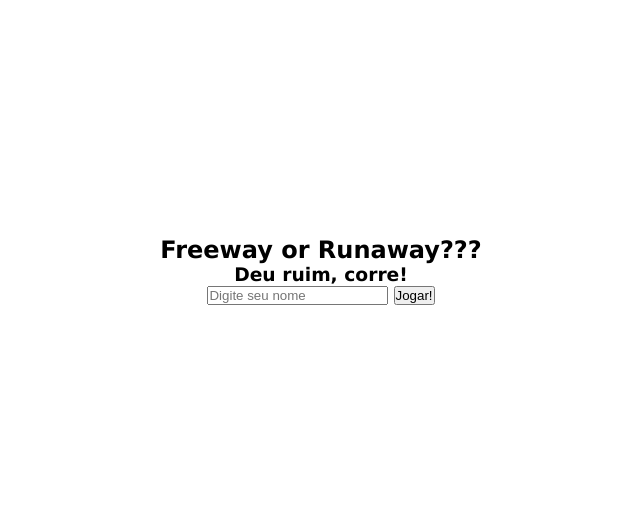
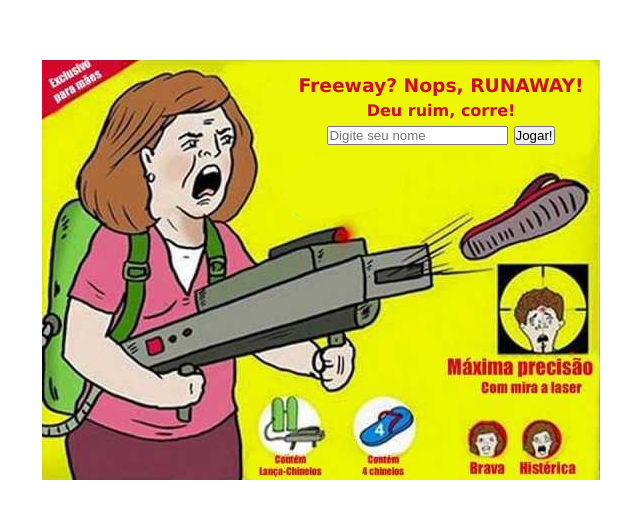
Before and after one commit to dcladeira/freeway-or-runaway, a plain HTML site: page index.html in a window 1280 px wide. Shown: the part 130-648 px from the top of the page, without its empty margins (319-959 px from the left). Drawn offline with Linux system fonts and the light colour scheme.

Commit message:
game done

```diff
--- a/index.html
+++ b/index.html
@@ -5,17 +5,19 @@
     <meta http-equiv="X-UA-Compatible" content="IE=edge">
     <meta name="viewport" content="width=device-width, initial-scale=1.0">
     <link rel="stylesheet" href="style.css">
-    <title>Another Freeway</title>
+    <title>Freeway or Runaway???</title>
 </head>
 <body>
     <article id="startScreen">
-        <h1>Freeway or Runaway???</h1>
-        <h3>Deu ruim, corre!</h3>
-        <form>
-            <!-- <label>Qual é o seu nome?</label> -->
-            <input id="inputName" type="text" placeholder="Digite seu nome">
-            <button id="startBtn">Jogar!</button>
-        </form>
+        <section id="welcome">
+            <h1>Freeway? Nops, RUNAWAY!</h1>
+            <h4>Deu ruim, corre!</h4>
+            <form>
+                <!-- <label>Qual é o seu nome?</label> -->
+                <input id="inputName" type="text" placeholder="Digite seu nome">
+                <button id="startBtn">Jogar!</button>
+            </form>
+        </section>
     </article>
 
     <article id="gameScreen" class="hide">
--- a/style.css
+++ b/style.css
@@ -25,6 +25,24 @@ article {
     width: 600px;
 }
 
+#welcome {
+    display: flex;
+    flex-direction: column;
+    align-items: flex-end;
+    background-image: url(./img/boas_vindas.jpg);
+    width: 600px;
+    height: 420px;
+    padding: 10px 30px;
+    background-position: center;
+    background-repeat: no-repeat;
+    color: rgb(205, 10, 40);
+}
+
+#welcome h1, h4, form {
+    width: 300px;
+    text-align: center;
+    margin-top: 5px;
+}
 #gameInfo {
     display: flex;
     justify-content: space-evenly;
```
Also changed, not shown: img/boas_vindas.jpg (added).
